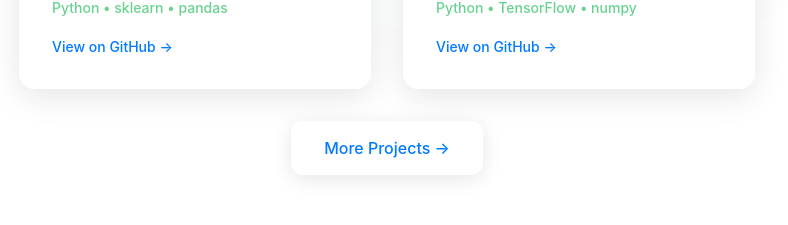
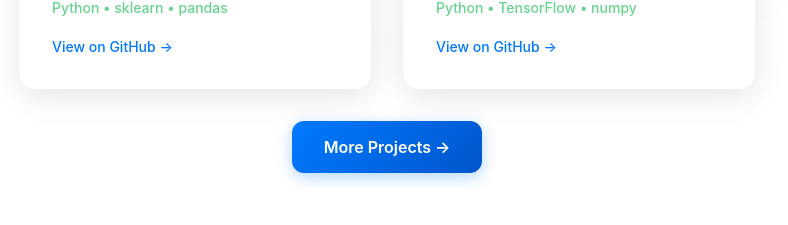
Before and after one commit to axelfhagen/first-website, a React (Vite) app: page / in a window 1280 px wide. Shown: the part 1220-1445 px from the top of the page, without its empty margins (253-1041 px from the left). Built offline with nearby package versions, Linux system fonts and the light colour scheme.

Commit message:
changed "more projects" button to be like the view full collection button

```diff
--- a/src/App.css
+++ b/src/App.css
@@ -444,24 +444,26 @@ html {
 }
 
 .more-projects-button {
-  background: var(--bg-glass);
-  backdrop-filter: blur(10px);
-  border: 1px solid var(--border-glass);
+  display: inline-flex;
+  align-items: center;
+  gap: 0.5rem;
+  padding: 1rem 2rem;
+  background: linear-gradient(135deg, var(--text-accent), #0056CC);
+  color: white;
+  text-decoration: none;
+  font-weight: 600;
   border-radius: 12px;
-  padding: 1rem 2rem;
-  color: var(--text-accent);
-  text-decoration: none;
-  font-weight: 500;
-  font-size: 1rem;
+  border: none;
+  cursor: pointer;
   transition: all 0.3s ease;
-  box-shadow: 0 4px 20px var(--shadow-light);
+  box-shadow: 0 4px 15px rgba(0, 122, 255, 0.3);
 }
 
+
 .more-projects-button:hover {
-  transform: translateY(-2px);
-  box-shadow: 0 8px 30px var(--shadow-heavy);
-  color: var(--secondary-color);
-  background: rgba(var(--primary-color-rgb), 0.1);
+  transform: translateY(-3px);
+  box-shadow: 0 8px 25px rgba(0, 122, 255, 0.4);
+  background: linear-gradient(135deg, #0056CC, var(--text-accent));
 }
 
 /* Photography Section */
```
